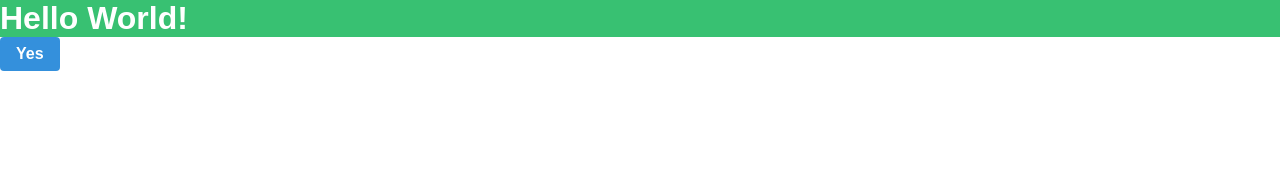
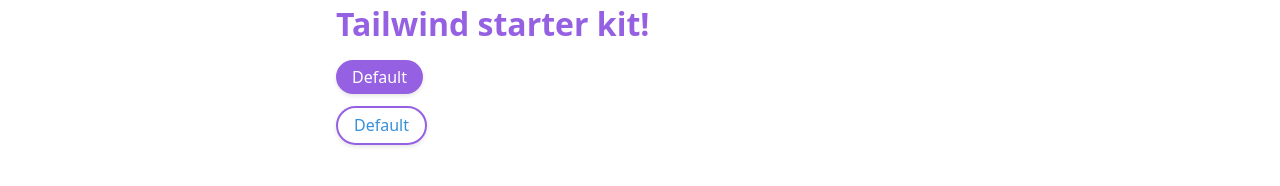
Before and after one commit to hypnobluez/tlw, a website: page index.html in a window 1280 px wide. Drawn offline with Linux system fonts and the light colour scheme.

Commit message:
updated index

```diff
--- a/index.html
+++ b/index.html
@@ -9,13 +9,19 @@
     <title>Tailwind Boilerplate</title>
 </head>
 
-<body>
-    <header>
-        <h1>Hello World!</h1>
-    </header>
-    <button class="btn-blue hover:bg-indigo-dark">Yes</button>
+<body class="font-sans leading-normal">
+    <div class="container max-w-md mx-auto py-16 px-4">
+        <h1 class="text-purple mb-3 font-black hover:text-purple-dark">Tailwind starter kit!</h1>
+        <div class="text-grey-darker">
 
-
+            <button class="mb-3 rounded-full flex items-center shadow bg-purple px-4 py-2 text-white hover:bg-purple-light">
+                Default
+            </button>
+            <button class="flex items-center shadow border-purple border-2 rounded-full  px-4 py-2 text-blue hover:bg-purple hover:text-white">
+                Default
+            </button>
+        </div>
+    </div>
 </body>
 
 </html>
```
